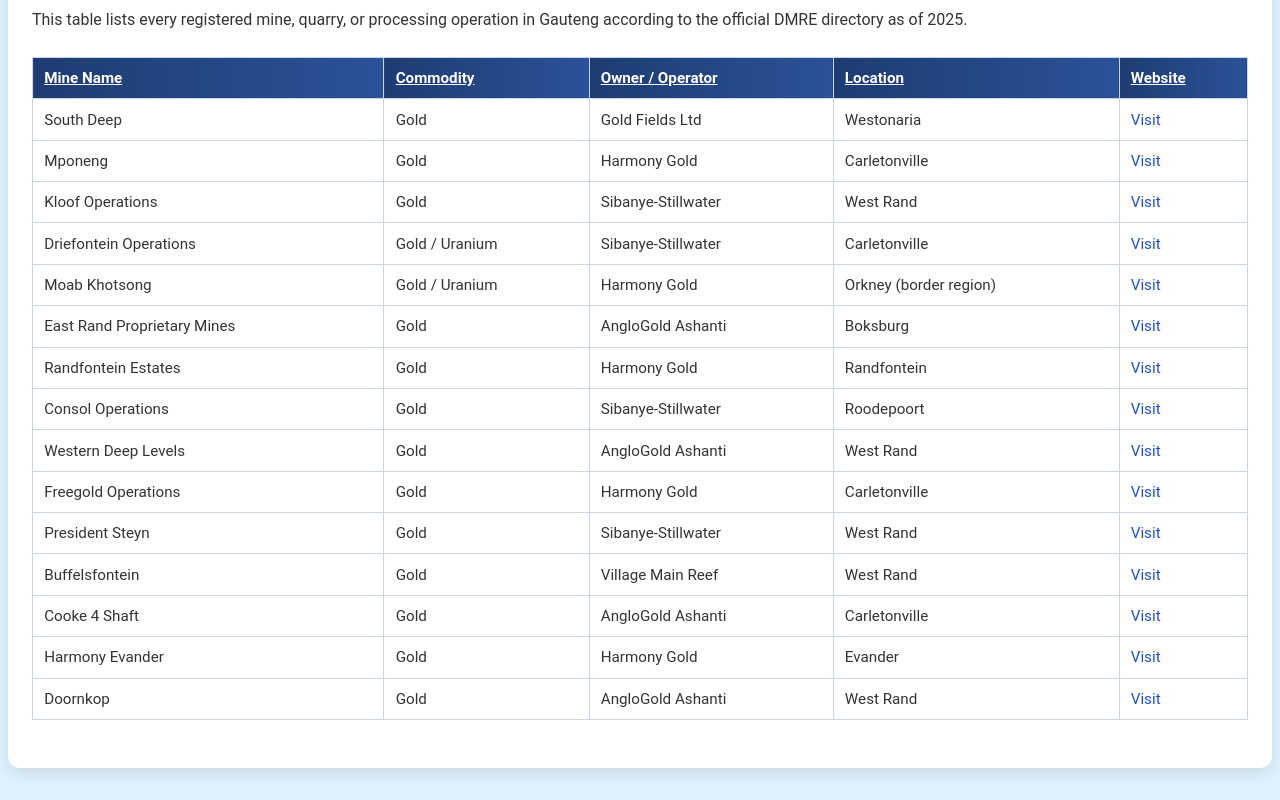
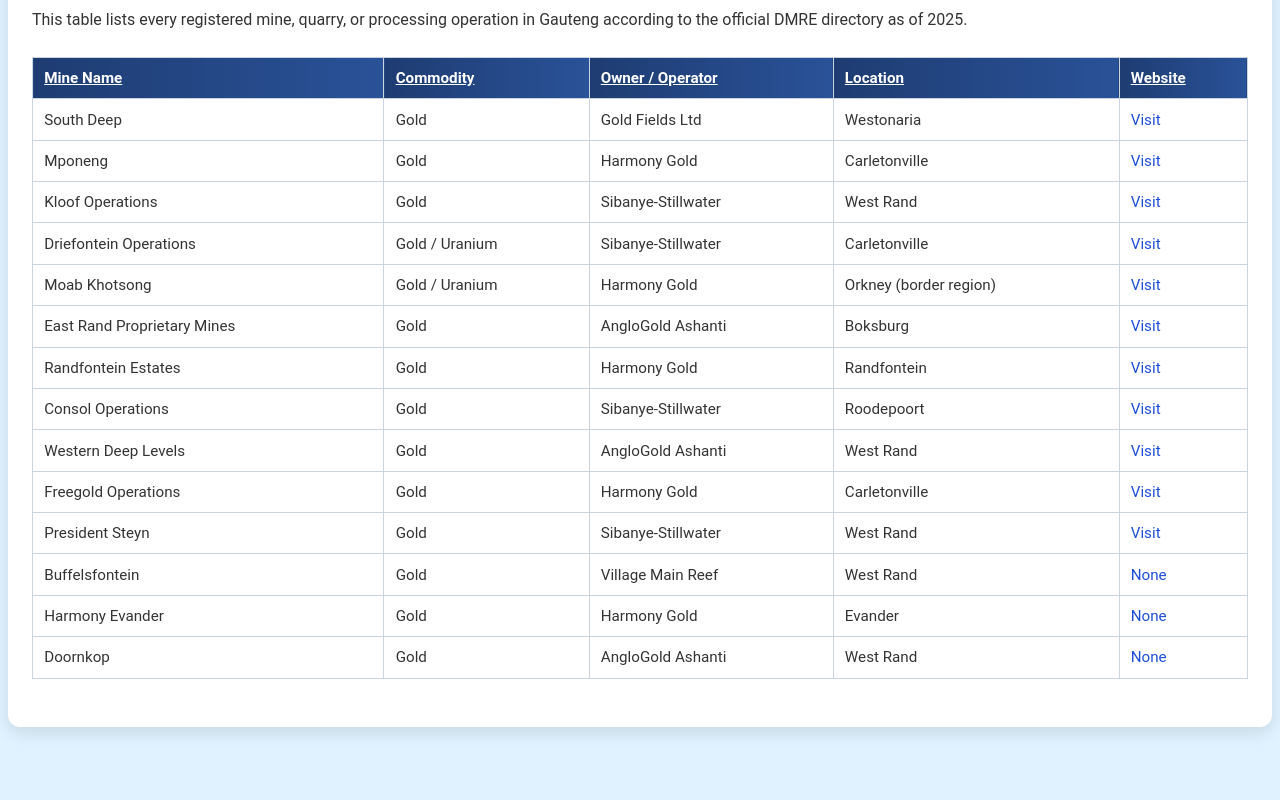
Before and after one commit to princessmanavh123-a11y/Gauteng-Mining-Hub, a plain HTML site: page index.html in a window 1280 px wide. Shown: the part 386-1186 px from the top of the page. After the commit the page ends 1145 px from the top, so only its background shows below. Drawn offline with Linux system fonts and the light colour scheme.

Commit message:
Update index.html

```diff
--- a/index.html
+++ b/index.html
@@ -50,11 +50,10 @@
           <tr><td>Consol Operations</td><td>Gold</td><td>Sibanye‑Stillwater</td><td>Roodepoort</td><td><a href="https://www.sibanyestillwater.com/business/gold/consol/" target="_blank">Visit</a></td></tr>
           <tr><td>Western Deep Levels</td><td>Gold</td><td>AngloGold Ashanti</td><td>West Rand</td><td><a href="https://www.anglogoldashanti.com/operations/western-deep-levels/" target="_blank">Visit</a></td></tr>
           <tr><td>Freegold Operations</td><td>Gold</td><td>Harmony Gold</td><td>Carletonville</td><td><a href="https://www.harmony.co.za/operations/freegold/" target="_blank">Visit</a></td></tr>
-          <tr><td>President Steyn</td><td>Gold</td><td>Sibanye‑Stillwater</td><td>West Rand</td><td><a href="#" target="_blank">Visit</a></td></tr>
-          <tr><td>Buffelsfontein</td><td>Gold</td><td>Village Main Reef</td><td>West Rand</td><td><a href="#" target="_blank">Visit</a></td></tr>
-          <tr><td>Cooke 4 Shaft</td><td>Gold</td><td>AngloGold Ashanti</td><td>Carletonville</td><td><a href="#" target="_blank">Visit</a></td></tr>
-          <tr><td>Harmony Evander</td><td>Gold</td><td>Harmony Gold</td><td>Evander</td><td><a href="#" target="_blank">Visit</a></td></tr>
-          <tr><td>Doornkop</td><td>Gold</td><td>AngloGold Ashanti</td><td>West Rand</td><td><a href="#" target="_blank">Visit</a></td></tr>
+          <tr><td>President Steyn</td><td>Gold</td><td>Sibanye‑Stillwater</td><td>West Rand</td><td><a href="www.sibanyestillwater.com/business/gold/consol/" target="_blank">Visit</a></td></tr>
+          <tr><td>Buffelsfontein</td><td>Gold</td><td>Village Main Reef</td><td>West Rand</td><td><a href="#" target="_blank">None</a></td></tr>
+          <tr><td>Harmony Evander</td><td>Gold</td><td>Harmony Gold</td><td>Evander</td><td><a href="#" target="_blank">None</a></td></tr>
+          <tr><td>Doornkop</td><td>Gold</td><td>AngloGold Ashanti</td><td>West Rand</td><td><a href="#" target="_blank">None</a></td></tr>
         </tbody>
       </table>
     </section>
```
